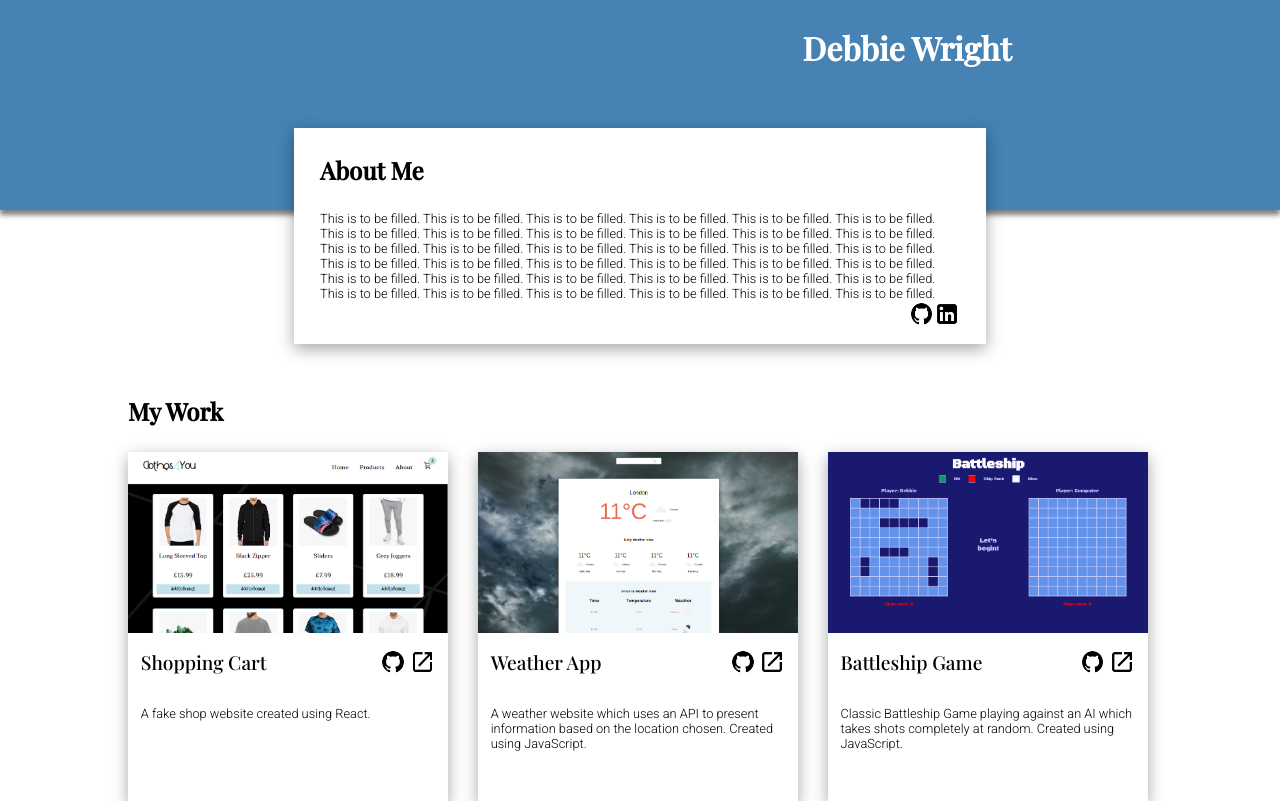
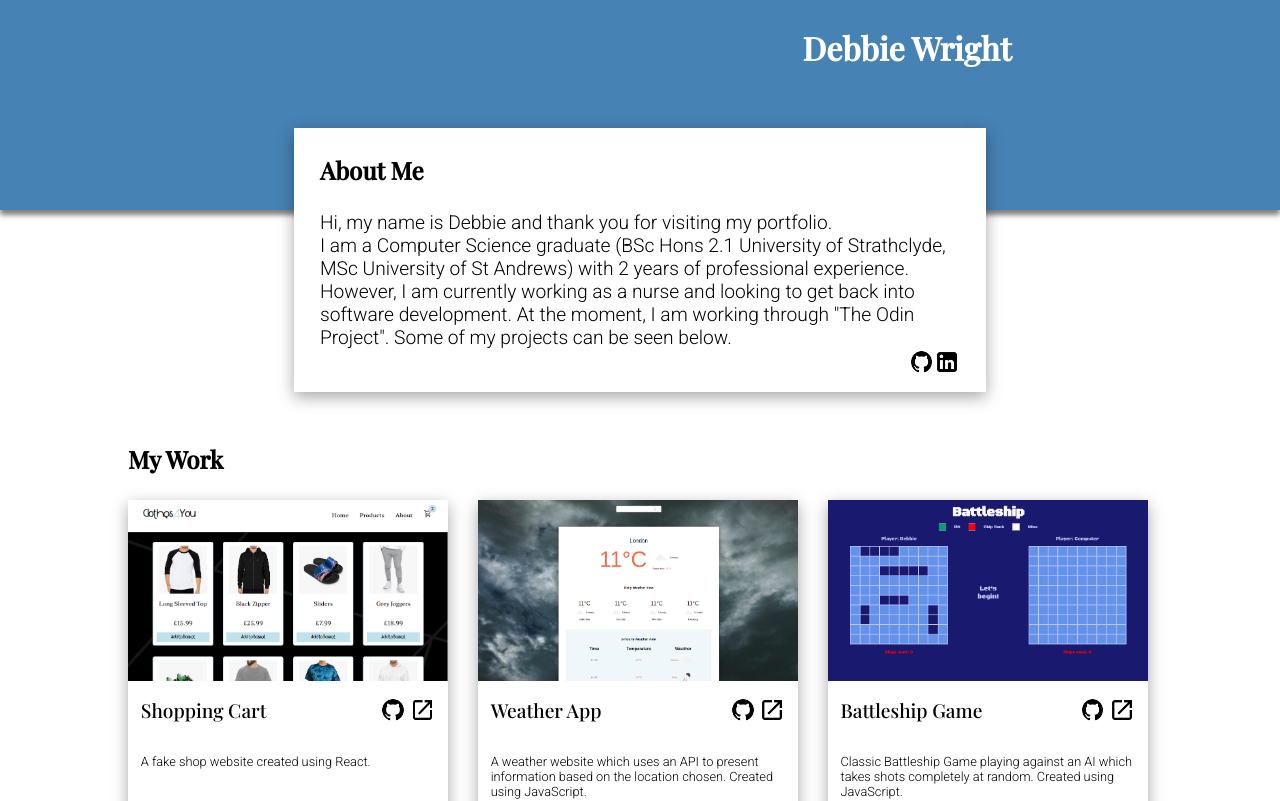
Before and after one commit to dwright1989/portfolio, a JavaScript app: page / in a window 1280 px wide. Shown: the top 801 px of the page. Built offline with nearby package versions, Linux system fonts and the light colour scheme; the HTML template or start-up script is replaced by a standard one.

Commit message:
added description

```diff
--- a/src/App.css
+++ b/src/App.css
@@ -183,7 +183,7 @@ h1,h2,h3,h4,h5{
     }
 
     #description>p{
-        font-size: 1vw;
+        font-size: 1.5vw;
     }
 
     #aboutMeLinks{
--- a/src/Components/AboutMe.js
+++ b/src/Components/AboutMe.js
@@ -11,17 +11,10 @@ function AboutMe() {
       <h1>Debbie Wright</h1>
         <div id="description">
           <h2>About Me</h2>
-          <p>This is to be filled. This is to be filled.  This is to be filled.
-          This is to be filled.  This is to be filled.  This is to be filled.
-          This is to be filled.  This is to be filled.  This is to be filled.
-          This is to be filled.  This is to be filled.  This is to be filled.
-          This is to be filled.  This is to be filled.  This is to be filled.
-          This is to be filled.  This is to be filled.  This is to be filled. This is to be filled. This is to be filled.  This is to be filled.
-          This is to be filled.  This is to be filled.  This is to be filled.
-          This is to be filled.  This is to be filled.  This is to be filled.
-          This is to be filled.  This is to be filled.  This is to be filled.
-          This is to be filled.  This is to be filled.  This is to be filled.
-          This is to be filled.  This is to be filled.  This is to be filled.  </p>
+          <p>Hi, my name is Debbie and thank you for visiting my portfolio. </p>
+          <p>I am a Computer Science graduate (BSc Hons 2.1 University of Strathclyde, MSc University of St Andrews) with 2 years of professional experience.
+            However, I am currently working as a nurse and looking to get back into software development. At the moment, I am working through "The Odin Project".  Some of my projects can be seen below.
+          </p>
           <div id="aboutMeLinks">
               <p><a href="https://github.com/dwright1989" target="_blank"><img src={githubIcon} alt="github" className="social-icon"/></a>
               <a href="" target="_blank"><img src={linkedinIcon} alt="linkedin" className="social-icon"/></a></p>
```
